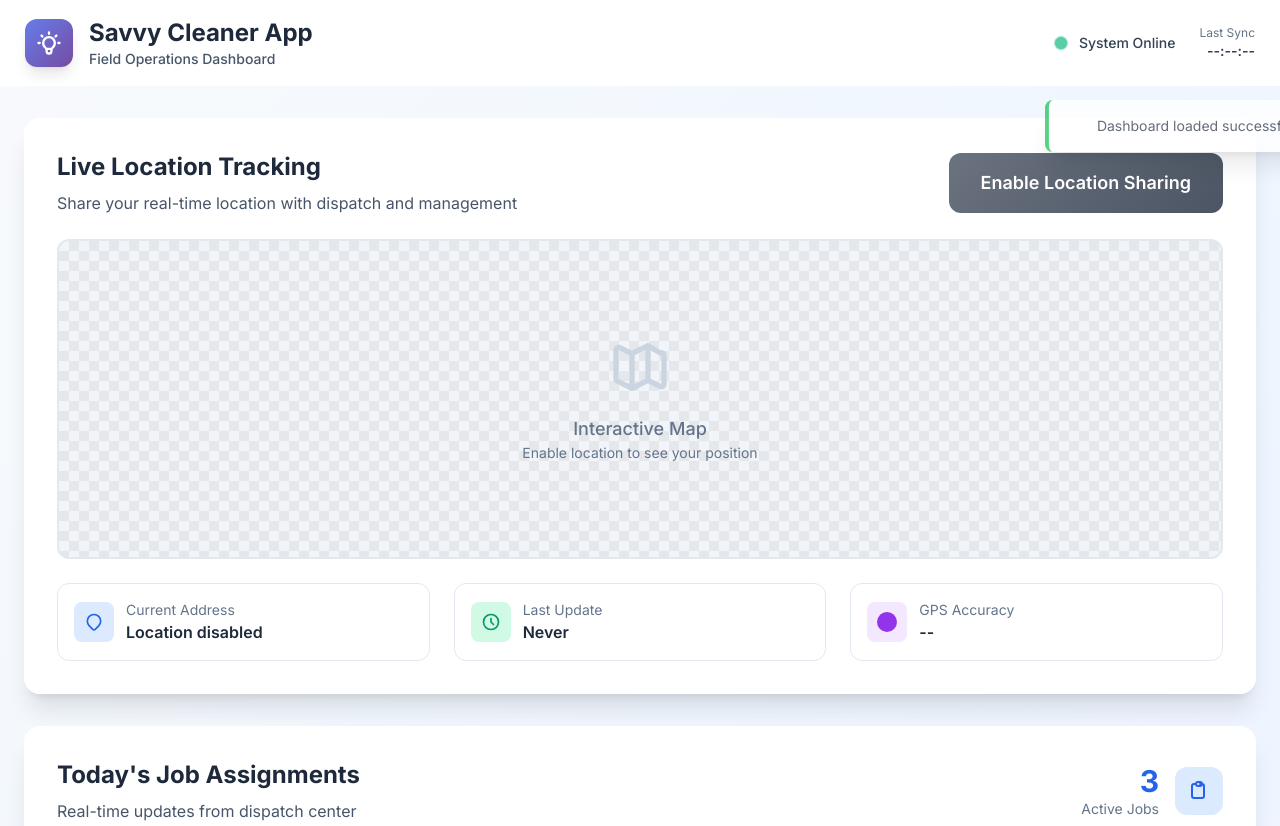
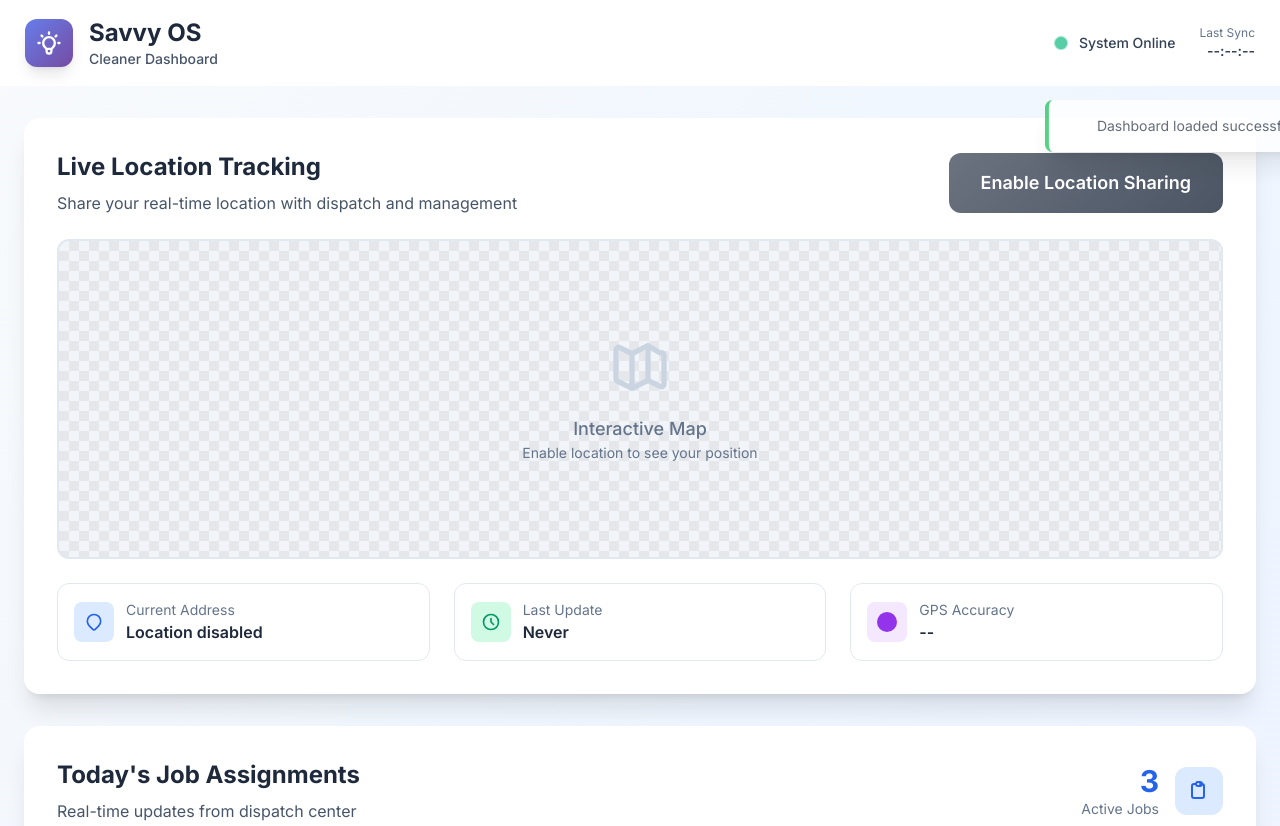
Before and after one commit to BIZNESSSAVVY/cleaner-app, a plain HTML site: page index.html in a window 1280 px wide. Shown: the top 826 px of the page. Drawn offline with nearby package versions, Linux system fonts and the light colour scheme.

Commit message:
Updated index.html

```diff
--- a/index.html
+++ b/index.html
@@ -145,8 +145,8 @@
                         </svg>
                     </div>
                     <div>
-                        <h1 class="text-2xl sm:text-2xl font-bold text-slate-800">Savvy Cleaner App</h1>
-                        <p class="text-sm sm:text-sm text-slate-600 font-medium">Field Operations Dashboard</p>
+                        <h1 class="text-2xl sm:text-2xl font-bold text-slate-800">Savvy OS</h1>
+                        <p class="text-sm sm:text-sm text-slate-600 font-medium">Cleaner Dashboard</p>
                     </div>
                 </div>
 
```
